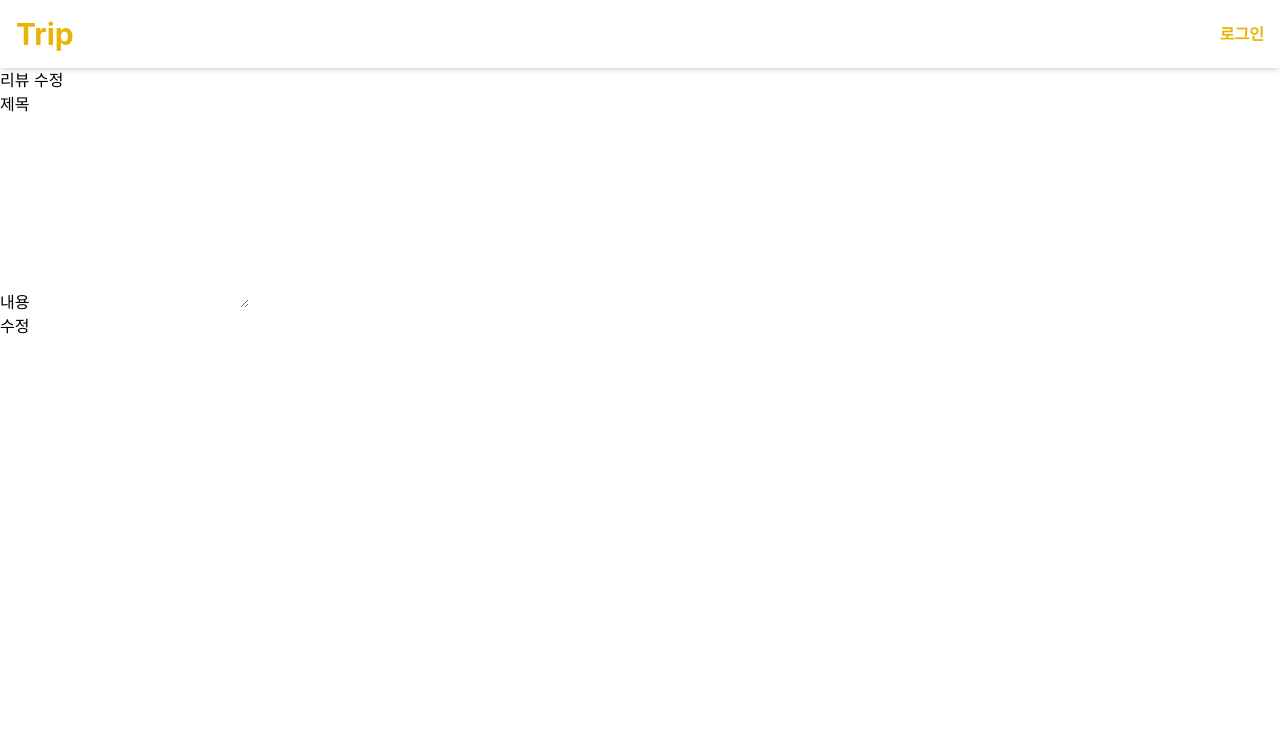
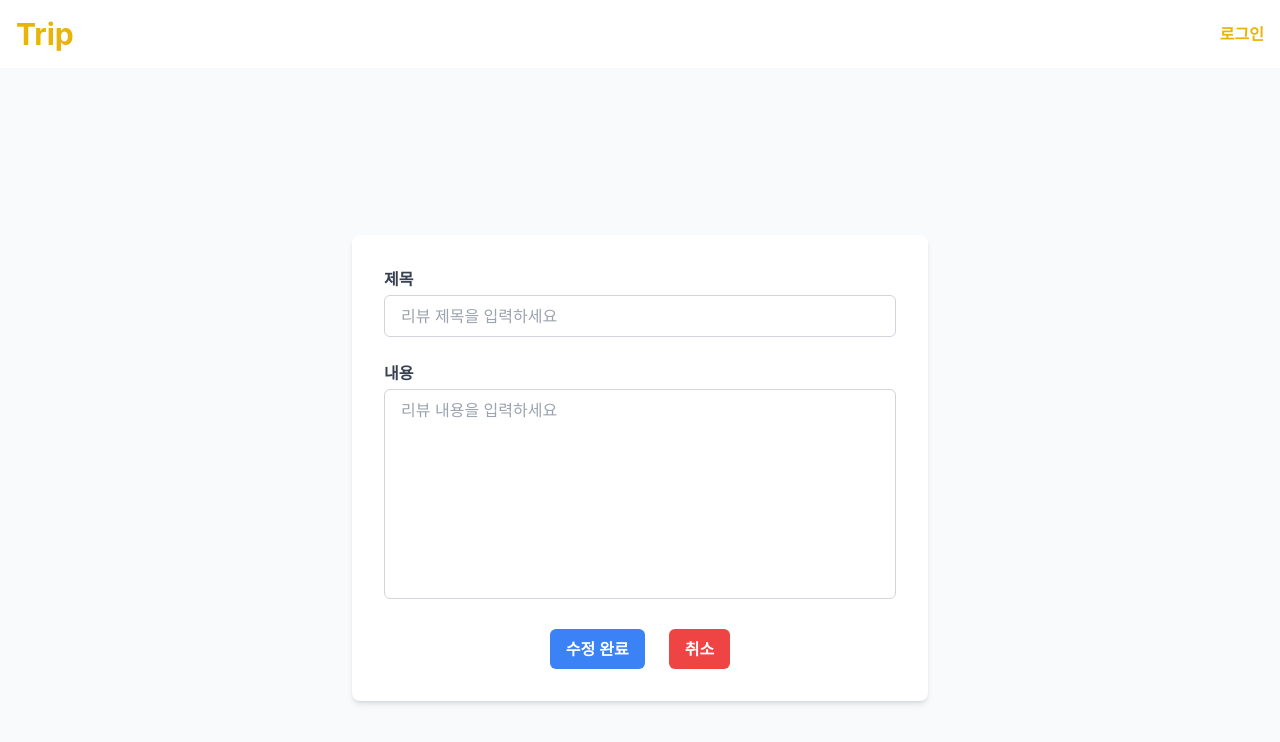
Before and after one commit to rjswh0503/trip, a React (Create React App) app in the folder trip/client/: page /places/1/review/1/edit in a window 1280 px wide. Shown: the top 742 px of the page. Built offline with nearby package versions, Linux system fonts and the light colour scheme; no server answers.

Commit message:
reviewUpdate

```diff
--- a/trip/client/src/places/page/newPlaces.js
+++ b/trip/client/src/places/page/newPlaces.js
@@ -97,7 +97,7 @@ const NewPlaces = () => {
                         ))}
                     </div>
                 )}
-                <button className="mt-10 w-full bg-yellow-500 text-white px-4 py-2 rounded-lg " type="submit">등록하기</button>
+                <button className="mt-10 bg-blue-400 px-4 py-2 text-white font-bold rounded-lg" type="submit">등록하기</button>
             </form>
 
 
--- a/trip/client/src/reviews/page/updateReview.js
+++ b/trip/client/src/reviews/page/updateReview.js
@@ -64,21 +64,57 @@ const UpdateReview = () => {
         }
     }
 
+    const updateCancel = () => {
+        navigate(`/places/${placeId}/review/${reviewId}`);
+    }
+
+
+
     return (
-        <div>
-            <h2>리뷰 수정</h2>
-            <form onSubmit={reviewUpdateSubmit}>
-                <div>
-                    <label>제목</label>
-                    <input type='text' name='title' value={review.title} onChange={handleChange} />
-                </div>
-                <div>
-                    <label>내용</label>
-                    <textarea name='content' value={review.content} onChange={handleChange} rows={8}></textarea>
-                </div>
-                <button type='submit'>수정</button>
-            </form>
+        <div className="flex items-center justify-center min-h-screen bg-gray-50 px-4">
+            <div className="w-full max-w-xl bg-white shadow-md rounded-lg p-8">
+                <form className="space-y-6" onSubmit={reviewUpdateSubmit}>
+                    <div>
+                        <label className="block text-gray-700 font-semibold mb-1">제목</label>
+                        <input
+                            type="text"
+                            name="title"
+                            value={review.title}
+                            onChange={handleChange}
+                            className="w-full px-4 py-2 border border-gray-300 rounded-md focus:outline-none focus:ring-2 focus:ring-blue-400"
+                            placeholder="리뷰 제목을 입력하세요"
+                        />
+                    </div>
+                    <div>
+                        <label className="block text-gray-700 font-semibold mb-1">내용</label>
+                        <textarea
+                            name="content"
+                            value={review.content}
+                            onChange={handleChange}
+                            rows={8}
+                            className="w-full px-4 py-2 border border-gray-300 rounded-md focus:outline-none focus:ring-2 focus:ring-blue-400 resize-none"
+                            placeholder="리뷰 내용을 입력하세요"
+                        />
+                    </div>
+                    <div className='flex justify-center gap-6'>
+                        <button
+                            type="submit"
+                            className=" bg-blue-500 hover:bg-blue-600 text-white font-semibold py-2 px-4 rounded-md transition duration-200"
+                        >
+                            수정 완료
+                        </button>
+                        <button
+                            type='button'
+                            onClick={updateCancel}
+                            className=" bg-red-500 hover:bg-red-600 text-white font-semibold py-2 px-4 rounded-md transition duration-200"
+                        >
+                            취소
+                        </button>
+                    </div>
+                </form>
+            </div>
         </div>
+
     )
 
 }
--- a/trip/client/src/shared/page/top5Places.js
+++ b/trip/client/src/shared/page/top5Places.js
@@ -21,16 +21,16 @@ const Top3Places = () => {
                     }
                 });
                 setTop5(response.data.top5Places);
-
+                // 서버에서 받아온 데이터로 좋아요 상태 저장
                 const likedPlaces = {};
                 response.data.top5Places.forEach(place => {
-                    likedPlaces[place._id] = place.userLiked;
+                    likedPlaces[place._id] = place.userLiked; // 여행지 ID를 키로, 좋아요 여부를 값으로 저장
                 });
                 setLikedPlaces(likedPlaces);
-
+                // 서버에서 받아온 데이터로 북마크 상태 저장
                 const bookmarkedPlaces = {};
                 response.data.top5Places.forEach(place => {
-                    bookmarkedPlaces[place._id] = place.userBookmarked;
+                    bookmarkedPlaces[place._id] = place.userBookmarked; // 여행지 ID를 키로, 북마크 여부를 값으로 저장
                 });
                 setBookMarkPlaces(bookmarkedPlaces)
             } catch (e) {
--- a/trip/client/src/users/components/myBookMark.js
+++ b/trip/client/src/users/components/myBookMark.js
@@ -1,7 +1,7 @@
 import React, { useState, useEffect } from 'react';
 import axios from 'axios';
 import { useAuth } from '../../shared/context/auth-context';
-import { Link, useParams } from 'react-router-dom';
+import { useParams } from 'react-router-dom';
 
 
 const MyBookMark = () => {
```
